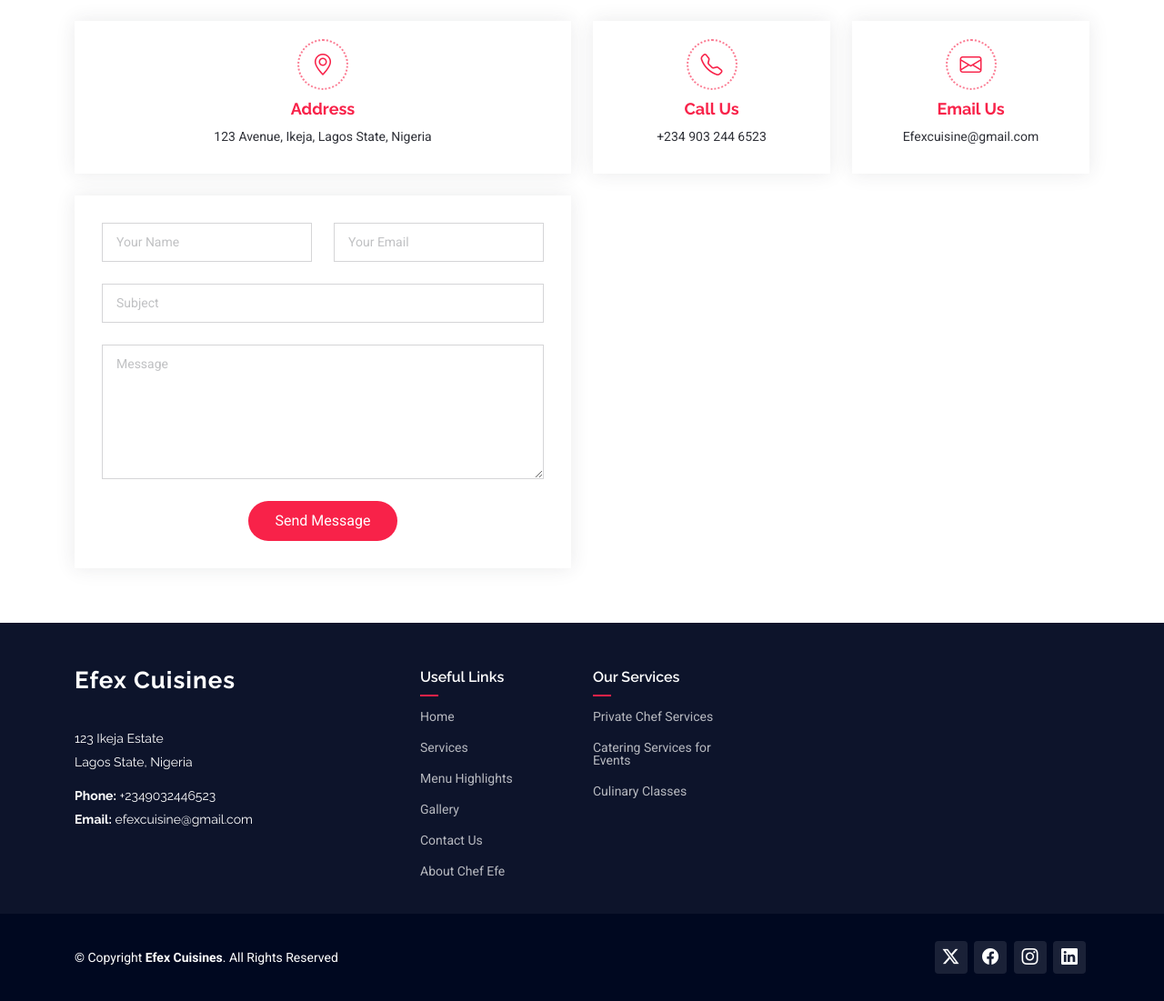
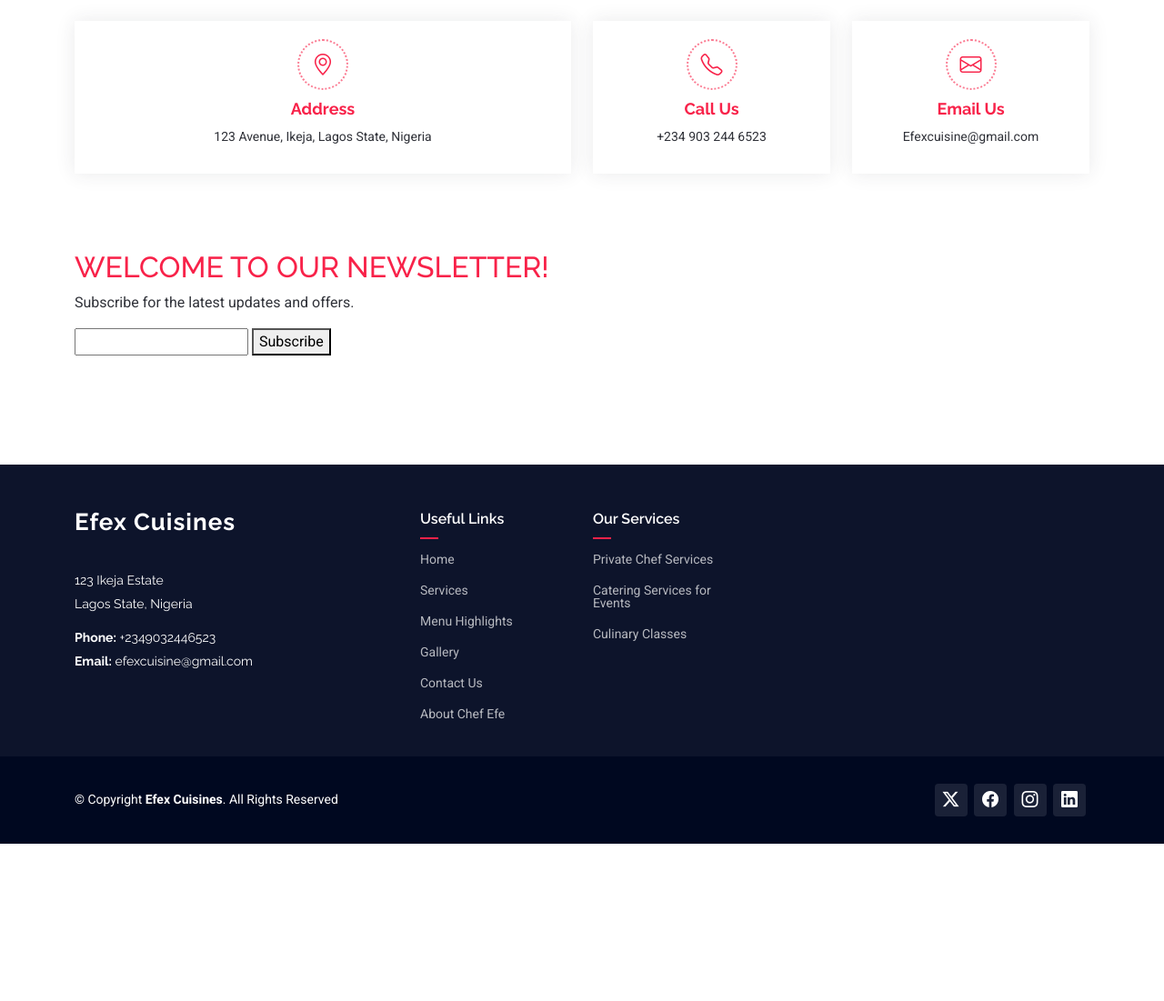
Before and after one commit to bigpriest21/final_project, a Flask app: page / in a window 1280 px wide. Shown: the part 3778-4879 px from the top of the page at 91% size. After the commit the page ends 4706 px from the top, so only its background shows below. Run offline with Flask 3, Linux system fonts and the light colour scheme; some libraries are stand-ins or nearby versions.

Commit message:
more modifictions on homepage

```diff
--- a/app/templates/index.html
+++ b/app/templates/index.html
@@ -239,36 +239,19 @@
               </div>
             </div><!-- End Info Item -->
 
-            <div class="col-lg-6">
-                <form action="" method="post" class="php-email-form">
 
-                  <div class="row gy-4">
-                    <div class="col-md-6">
-                      <input type="text" name="name" class="form-control" placeholder="Your Name" required="">
+                  <section class="newsletters" id="newsletter">
+                    <div class="newsletters-card">
+                      <h2>WELCOME TO OUR NEWSLETTER!</h2>
+                      <p>Subscribe  for the latest updates and offers.</p>
+                      <form class="newsletters-form" action="/subscribe" method="POST">
+                        <input type="email" id="email" name="email" required>
+                        <button type="submit" class="submit-btn">Subscribe</button>
+                      </form>
                     </div>
 
-                    <div class="col-md-6 ">
-                      <input type="email" class="form-control" name="email" placeholder="Your Email" required="">
-                    </div>
+                  </section>
 
-                    <div class="col-md-12">
-                      <input type="text" class="form-control" name="subject" placeholder="Subject" required="">
-                    </div>
-
-                    <div class="col-md-12">
-                      <textarea class="form-control" name="message" rows="6" placeholder="Message" required=""></textarea>
-                    </div>
-
-                    <div class="col-md-12 text-center">
-                      <div class="loading">Loading</div>
-                      <div class="error-message"></div>
-                      <div class="sent-message">Your message has been sent. Thank you!</div>
-
-                      <button type="submit">Send Message</button>
-                    </div>
-                  </div>
-                </form>
-          </div>
         </section>
     </main>
 
```
